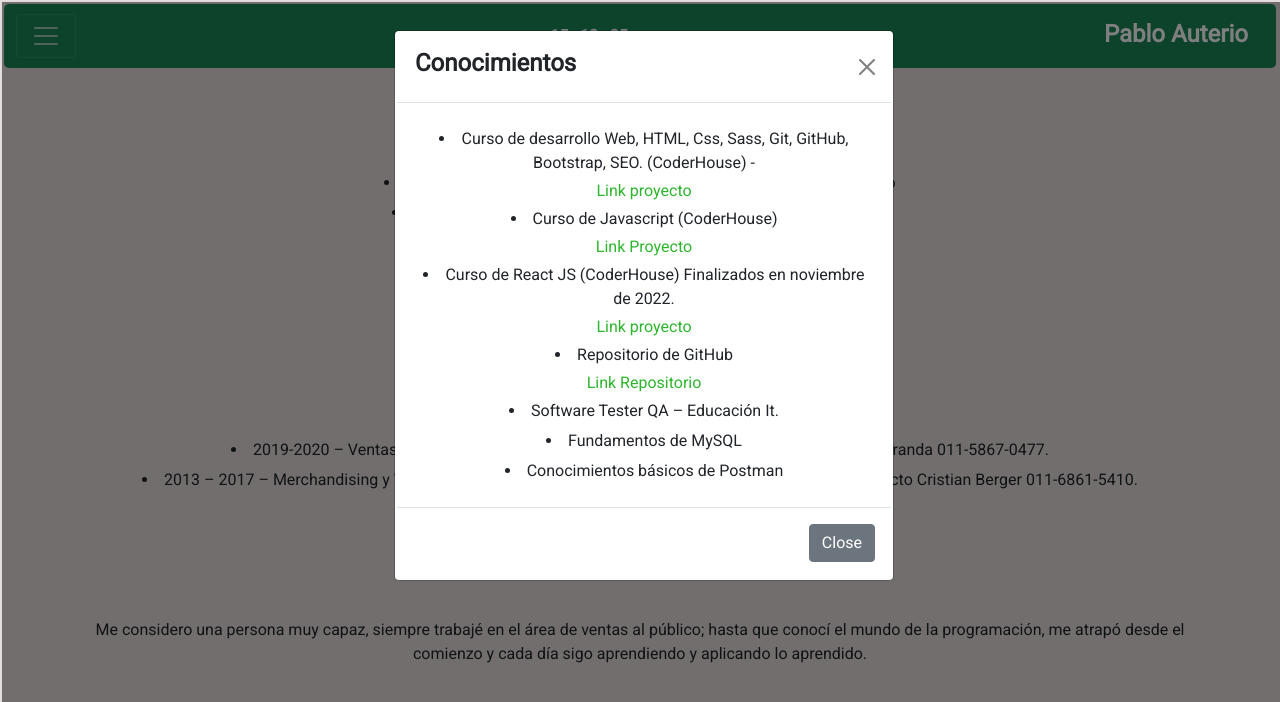
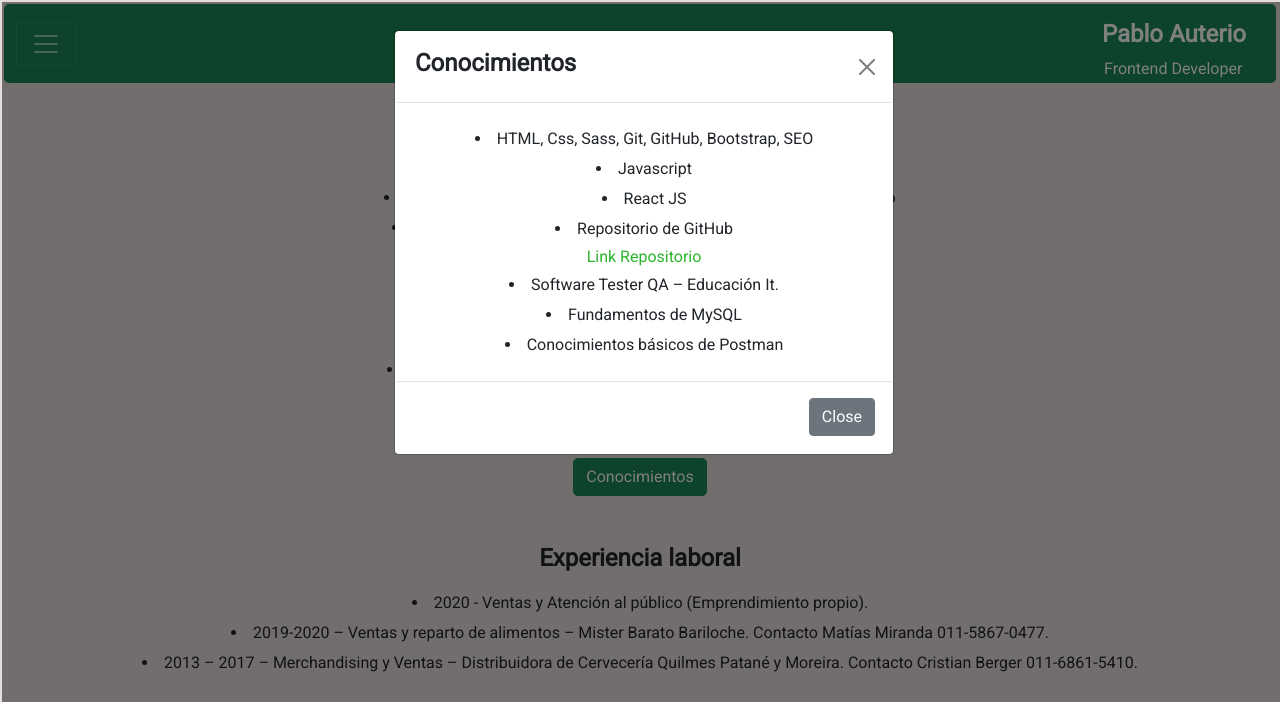
Before and after one commit to UselessPablo/Curriculum-Vitae, a plain HTML site: page index.html in a window 1280 px wide. Both pictures are taken after a click on the button "Conocimientos". Shown: the top 702 px of the page. Drawn offline with nearby package versions, Linux system fonts and the light colour scheme.

Commit message:
CV PabloA.

```diff
--- a/index.html
+++ b/index.html
@@ -16,7 +16,7 @@
     <div class="collapse " id="navbarToggleExternalContent">
         <div class="bg-success p-4 rounded-3">
             <section class="text-white ">
-          <h5 class="text-white text-center">  Datos Personales</h5>
+                <h5 class="text-white text-center"> Datos Personales</h5>
                 <div class="container text-center mt-5 ">
                     <li>Fecha de Nacimiento: 03/08/1978</li>
                     <li>Tel. de contacto (Cel): 294-15-4895986</li>
@@ -25,9 +25,7 @@
                     </li>
                     <li>Correo electrónico: pabloauterio@gmail.com</li>
                 </div>
-
             </section>
-
         </div>
     </div>
     <nav class="navbar navbar-dark bg-success rounded-3">
@@ -42,7 +40,10 @@
                 <span id="minutes" class="text-white"></span>:
                 <span id="seconds" class="text-white"></span>
             </div>
+            <div class="height">
                 <h1 class="text-white me-3 mt-1 " id="avatar">Pablo Auterio</h1>
+                <p class="text-white pb-3 mx-1">Frontend Developer</p>
+            </div>
         </div>
     </nav>
     <main>
@@ -50,20 +51,25 @@
             <h2 class="mb-4 mt-5">
                 Formación Académica
             </h2>
-    <li>  Estudios Secundarios: 1996 - Perito Mercantil – Florentino Ameghino </li>
-
- <li>  Inglés. Buena comprensión de texto. Escrito y oral Nivel intermedio</li>
-
+            <li> Estudios Secundarios: 1996 - Perito Mercantil – Florentino Ameghino </li>
+            <li> Inglés. Buena comprensión de texto. Escrito y oral Nivel intermedio</li>
+            <li>Curso de desarrollo Web (CoderHouse) -</li>
+            <a href="http://uselesspablo.github.io/repoMartesCoder/" target="_blank" rel="noopener noreferrer">Link
+                proyecto</a>
+            <li>Curso de Javascript (CoderHouse) </li>
+            <a href="https://uselesspablo.github.io/Androidphone/ " target="_blank"> Link Proyecto</a>
+            <li>Curso de React JS (CoderHouse) Finalizados en noviembre de 2022. </li>
+            <a href="https://uselesspablo.github.io/React/" target="_blank">Link proyecto</a>
         </section>
         <section class="container-fluid  justify-content-center text-center">
             <h2>
-            <button type="button" data-bs-toggle="modal" data-bs-target="#exampleModal2" class="btn btn-success rounded-3">
+                <button type="button" data-bs-toggle="modal" data-bs-target="#exampleModal2"
+                    class="btn btn-success rounded-3">
                     Conocimientos
                 </button>
             </h2>
-
-
-    <div class="modal fade" id="exampleModal2" tabindex="-1" aria-labelledby="exampleModalLabel" aria-hidden="true">
+            <div class="modal fade" id="exampleModal2" tabindex="-1" aria-labelledby="exampleModalLabel"
+                aria-hidden="true">
                 <div class="modal-dialog">
                     <div class="modal-content">
                         <div class="modal-header">
@@ -73,16 +79,11 @@
                             <button type="button" class="btn-close" data-bs-dismiss="modal" aria-label="Close"></button>
                         </div>
                         <div class="modal-body text-black">
-
-<li>Curso de desarrollo Web, HTML, Css, Sass, Git, GitHub, Bootstrap, SEO. (CoderHouse) -</li>
-<a href="http://uselesspablo.github.io/repoMartesCoder/" target="_blank" rel="noopener noreferrer">Link proyecto</a>
-<li>Curso de Javascript (CoderHouse) </li>
-<a href="https://uselesspablo.github.io/Androidphone/ "target="_blank" > Link Proyecto</a>
-<li>Curso de React JS (CoderHouse) Finalizados en noviembre de 2022. </li>
-<a href="https://uselesspablo.github.io/React/" target="_blank" >Link proyecto</a>
-
+                            <li> HTML, Css, Sass, Git, GitHub, Bootstrap, SEO</li>
+                            <li>Javascript</li>
+                            <li>React JS </li>
                             <li>Repositorio de GitHub </li>
-    <a href="https://github.com/UselessPablo" target="_blank" >Link Repositorio</a>
+                            <a href="https://github.com/UselessPablo" target="_blank">Link Repositorio</a>
                             <li> Software Tester QA – Educación It.</li>
                             <li>Fundamentos de MySQL</li>
                             <li>Conocimientos básicos de Postman</li>
@@ -96,10 +97,8 @@
                 </div>
             </div>
 
-
-
         </section>
-<section class="container-fluid d-block justify-content-center text-center mb-5 mt-3" >
+        <section class="container-fluid d-block justify-content-center text-center mb-5 mt-3">
             <div class="container mt-5">
                 <h3>Experiencia laboral</h3>
                 <p class="text-center">
@@ -110,21 +109,21 @@ Miranda 011-5867-0477.</li>
                         Moreira. Contacto Cristian Berger 011-6861-5410.</li>
                 </p>
                 <h3 class="mb-5 mt-5">Presentación</h3>
-<p class="mt-3">Me considero una persona muy capaz, siempre trabajé en el área de ventas al público; hasta que conocí el mundo de la
+                <p class="mt-3">Me considero una persona muy capaz, siempre trabajé en el área de ventas al público;
+                    hasta que conocí el mundo de la
                     programación, me atrapó desde el comienzo y cada día sigo aprendiendo y aplicando lo aprendido.
                 </p>
             </div>
         </section>
     </main>
-       <footer class=" rounded-3
-       ">
+    <footer class=" rounded-3">
         <div class="bg-success p-2 container-fluid d-flex justify-content-around rounded-3">
-          <a href="https://github.com/UselessPablo" target="_blank">  <img src="./img/gith.png" alt="Github link" ></a>
-           <a href="https://www.linkedin.com/in/pablo-auterio-60a83149/" target="_blank"> <img src="./img/link.png" alt="linkedin link"></a>
+            <a href="https://github.com/UselessPablo" target="_blank"> <img src="./img/gith.png" alt="Github link"></a>
+            <a href="https://www.linkedin.com/in/pablo-auterio-60a83149/" target="_blank"> <img src="./img/link.png"
+                    alt="linkedin link"></a>
             <a href="https://www.whatsapp.com/" target="_blank"><img src="./img/whats.png" alt="whatsapp link"></a>
         </div>
     </footer>
-
 </body>
 
 <script src="https://cdn.jsdelivr.net/npm/bootstrap@5.0.2/dist/js/bootstrap.bundle.min.js"
--- a/style.css
+++ b/style.css
@@ -28,10 +28,6 @@ a {
     text-decoration: none;
     color: rgb(44, 182, 44);
 }
-.imagen{
-    background-image: url('./img/gith.png');
-    position: absolute;
-    height: 100vh;
-    background-size: contain ;
-
+.height{
+    height: 55px;
 }
```
Lines whose indentation alone changed are shown as unchanged.
